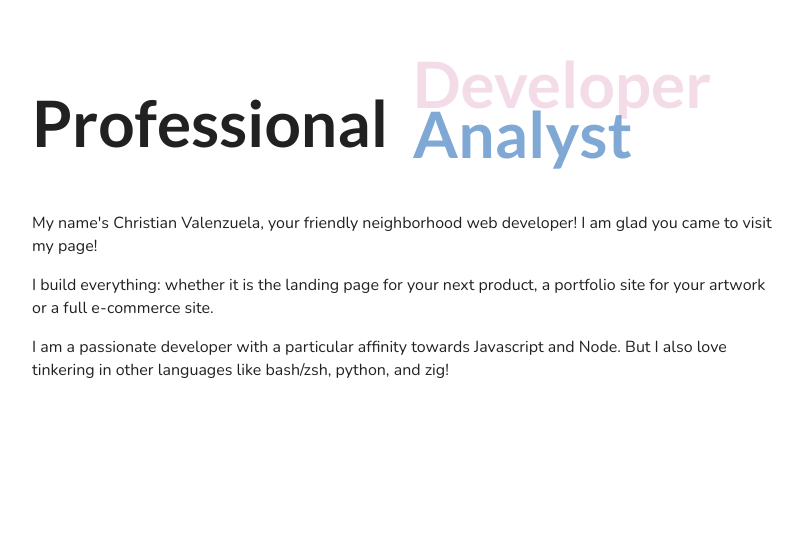
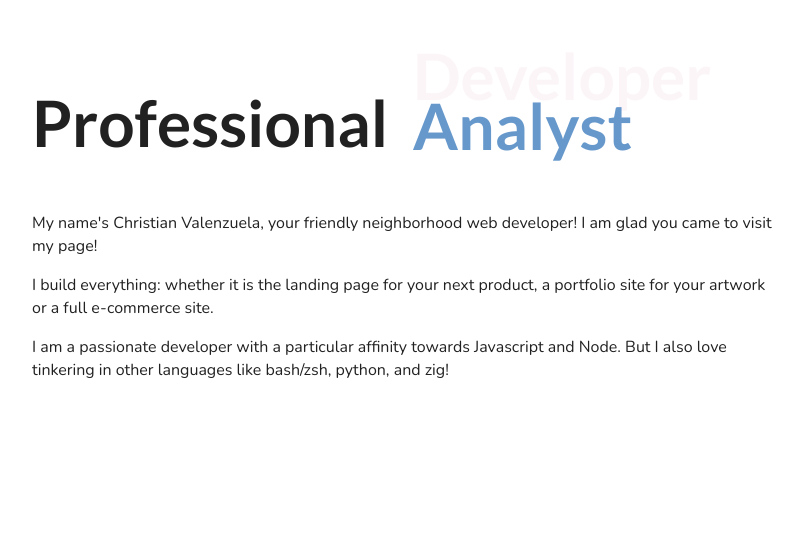
Before and after one commit to chris-av/portfolio-react, a Next.js app: page / in a window 1280 px wide. Shown: the part 1210-1745 px from the top of the page, without its empty margins (32-835 px from the left). Built offline with nearby package versions, Linux system fonts and the light colour scheme.

Commit message:
convert margin to padding

```diff
--- a/pages/index.jsx
+++ b/pages/index.jsx
@@ -60,7 +60,7 @@ const Container = styled.div`
     width: 100%;
     display: flex;
     justify-content: center;
-    margin: 40px 0;
+    padding: 40px 0;
   }
 
 
```
